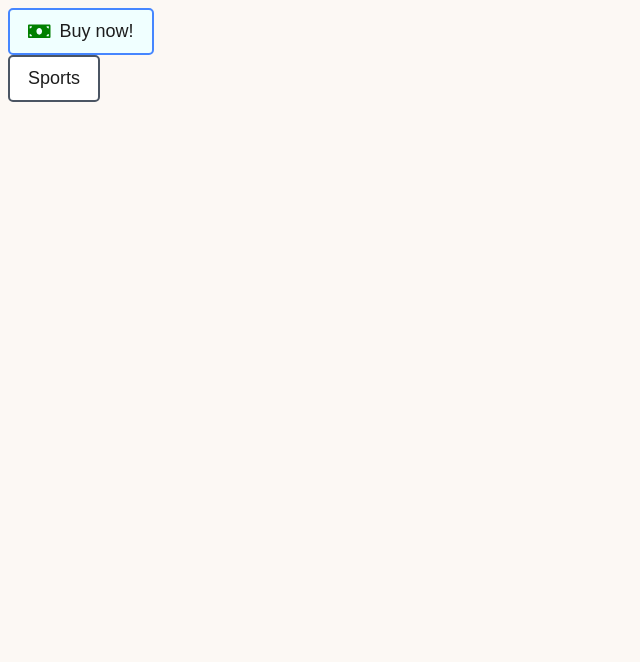
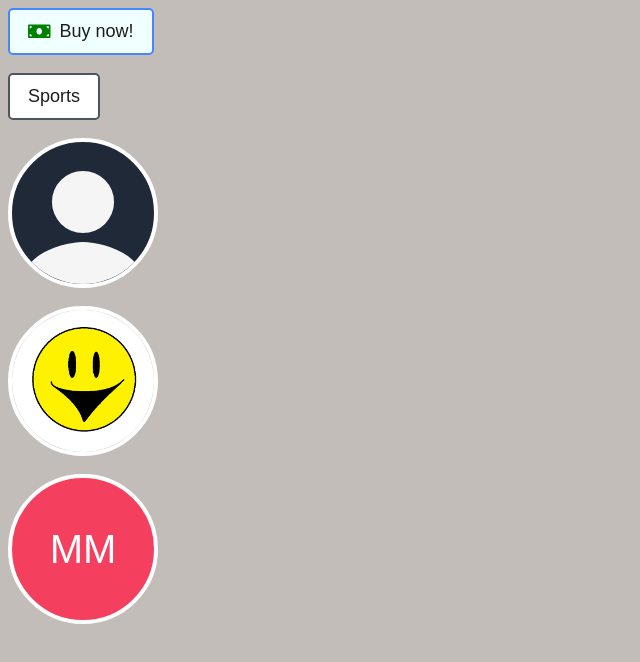
Before and after one commit to User-MiMa/ReactComponentLibrary, a React (Vite) app: page / in a window 1280 px wide. Shown: the top 662 px of the page, without its empty margins (0-640 px from the left). Built offline with nearby package versions, Linux system fonts and the light colour scheme.

Commit message:
feat: add Avatar component with style and react-icon

```diff
--- a/src/App.jsx
+++ b/src/App.jsx
@@ -4,6 +4,7 @@ import Menu from "./components/Menu/Menu";
 import MenuButton from "./components/Menu/MenuButton";
 import MenuDropdown from "./components/Menu/MenuDropdown";
 import MenuDropdownItem from "./components/Menu/MenuDropdownItem";
+import Avatar from "./components/Avatar/Avatar";
 
 export default function App(){
 
@@ -15,12 +16,21 @@ export default function App(){
                 <FaMoneyBill/>
                 Buy now!
             </Button>
+        <br />
             <Menu>
                 <MenuButton> Sports </MenuButton>
                 <MenuDropdown>
                     {sports.map(sport=>(<MenuDropdownItem key={sport}>{sport}</MenuDropdownItem>))}
                 </MenuDropdown>
             </Menu>
+        <br />
+        <br />
+            <Avatar />
+        <br />
+            <Avatar src="./imgs/pfp.png" alt="Profile Picture" />
+        <br />
+            <Avatar>MM</Avatar>
+        <br />
         </main>
     );
 }
--- /dev/null
+++ b/src/components/Avatar/Avatar.jsx
@@ -0,0 +1,25 @@
+import { IoPersonSharp } from "react-icons/io5"
+
+export default function Avatar({src, alt, children}) {
+    if (src) {
+        return (
+            <div className="avatar">
+                <img src={src} alt={alt}/>
+            </div>
+        )
+    }
+    if (children) {
+        return (
+            <div className="avatar avatar-letters">
+                {children}
+            </div>
+        )
+    }
+    else {
+        return (
+            <div className="avatar avatar-icon">
+                <IoPersonSharp />
+            </div>
+        )
+    }
+}
--- a/src/index.css
+++ b/src/index.css
@@ -3,7 +3,7 @@
 }
 
 body{
-    background-color: #fcf8f4;
+    background-color: #c2bdb8;
 }
 
 button{
@@ -66,3 +66,39 @@ button svg{
 .menu-item:not(:last-child) {
     border-bottom: 1px solid #6B7280;
 }
+
+.avatar {
+    height: 150px;
+    width: 150px;
+    border-radius: 50%;
+    overflow: hidden;
+    display: flex;
+    align-items: center;
+    justify-content: center;
+    border: .3rem solid white;
+}
+
+.avatar > img {
+    width: 100%;
+}
+
+.avatar-letters {
+    background-color: #F43F5E;
+    color: white;
+    display: flex;
+    align-items: center;
+    justify-content: center;
+    font-size: 2.5rem;
+    font-family: 'Karla', sans-serif;
+}
+
+.avatar-icon {
+    background-color: #1F2937;
+}
+
+.avatar > svg {
+    height: 100%;
+    width: 100%;
+    transform: translateY(20px);
+    color: whitesmoke;
+}
```
Also changed, not shown: src/imgs/pfp.png (added).
